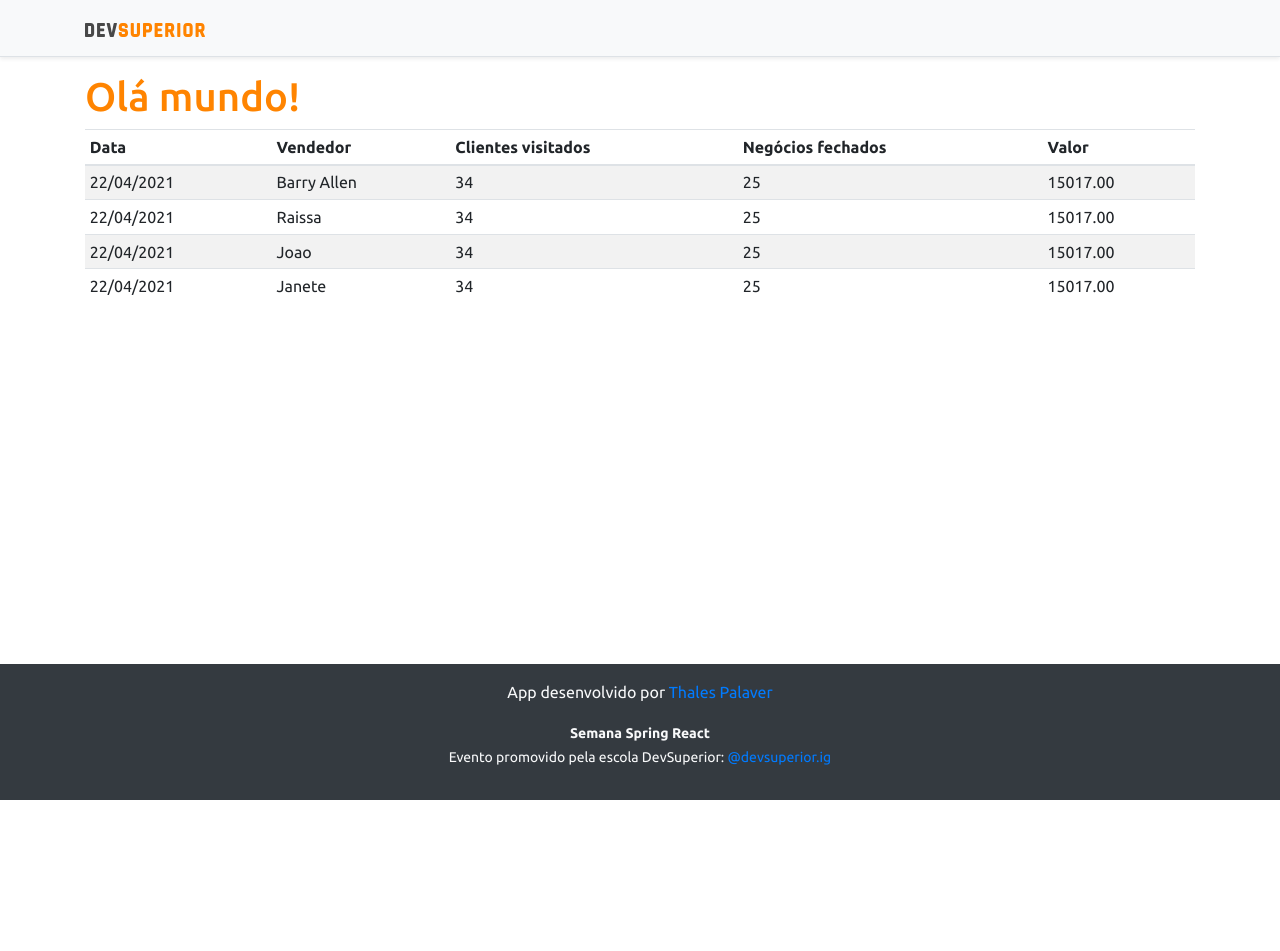
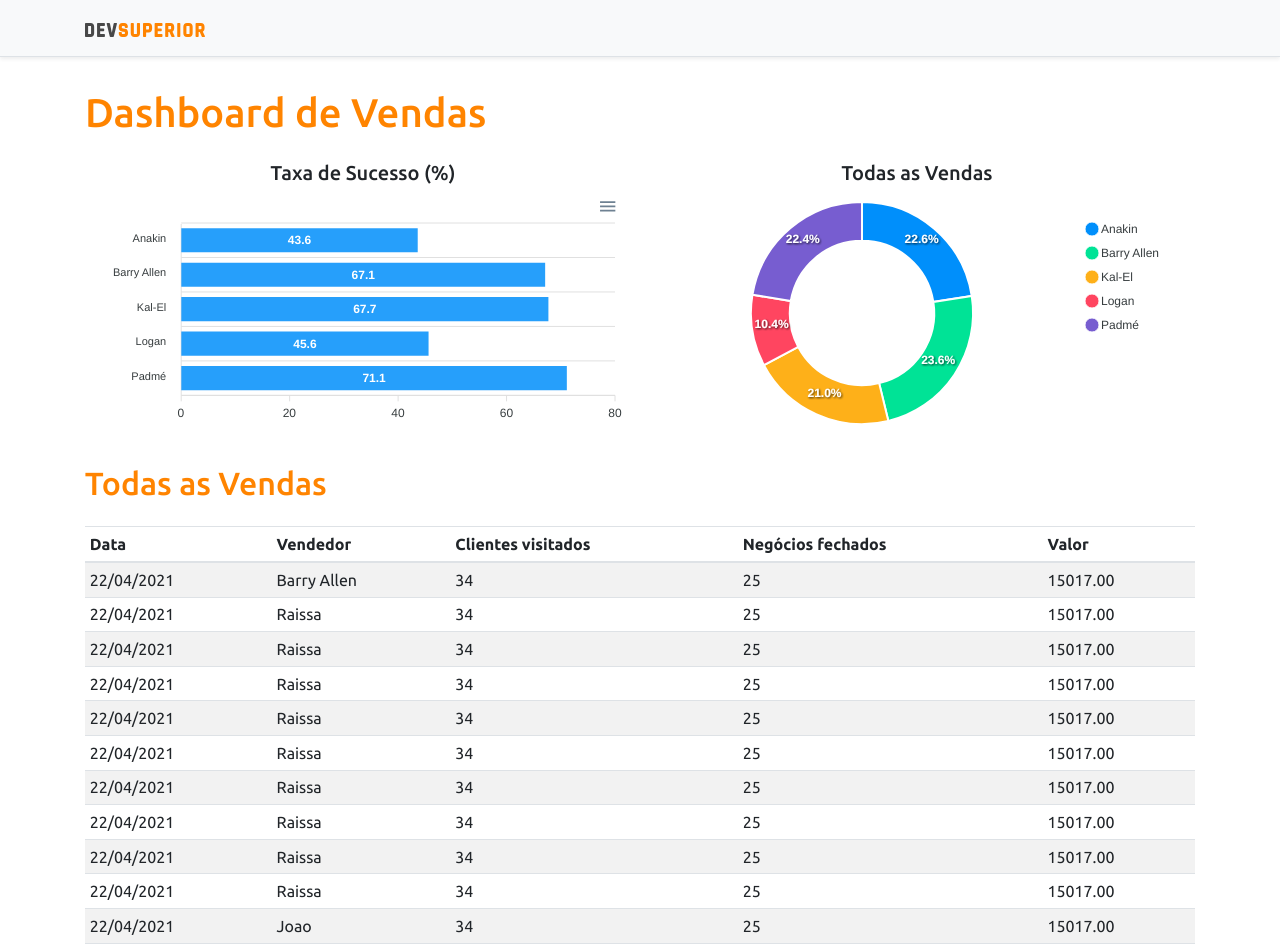
Before and after one commit to thalesep/projeto.oficial, a React (Create React App) app in the folder frontend/: page / in a window 1280 px wide. Shown: the top 951 px of the page. Before the commit the page ends 800 px from the top, so only its background shows below. Built offline with nearby package versions, Linux system fonts and the light colour scheme.

Commit message:
static charts

```diff
--- a/frontend/package.json
+++ b/frontend/package.json
@@ -12,10 +12,12 @@
     "@types/node": "^12.0.0",
     "@types/react": "^17.0.0",
     "@types/react-dom": "^17.0.0",
+    "apexcharts": "^3.26.1",
     "bootstrap": "^4.6.0",
     "jquery": "1.9.1",
     "popper.js": "^1.16.1",
     "react": "^17.0.2",
+    "react-apexcharts": "^1.3.9",
     "react-dom": "^17.0.2",
     "react-scripts": "4.0.3",
     "typescript": "^4.1.2",
--- a/frontend/src/App.tsx
+++ b/frontend/src/App.tsx
@@ -1,4 +1,6 @@
+import BarChart from "components/BarChart";
 import DataTable from "components/DataTable";
+import DonutChart from "components/DonutChart";
 import Footer from "components/Footer";
 import NavBAr from "components/NavBar";
 
@@ -7,7 +9,23 @@ function App() {
     <>
       <NavBAr />
       <div className="container">
-        <h1 className="text-primary">Olá mundo!</h1>
+        <h1 className="text-primary py-3">Dashboard de Vendas</h1>
+
+        <div className="row px-3">
+          <div className="col-sm-6">
+            <h5 className="text-center text secondary"> Taxa de Sucesso (%) </h5>
+            <BarChart />
+          </div>
+          <div className="col-sm-6">
+            <h5 className="text-center text secondary"> Todas as Vendas </h5>
+            <DonutChart />
+          </div>
+        </div>
+        <div className="py-3">
+          <h2 className="text-primary">Todas as Vendas</h2>
+
+        </div>
+
 
         <DataTable />
       </div>
--- /dev/null
+++ b/frontend/src/components/BarChart/index.tsx
@@ -0,0 +1,35 @@
+import Chart from "react-apexcharts";
+
+const BarChart = () => {
+    const options = {
+        plotOptions: {
+            bar: {
+                horizontal: true,
+            }
+        },
+    };
+
+    const mockData = {
+        labels: {
+            categories: ['Anakin', 'Barry Allen', 'Kal-El', 'Logan', 'Padmé']
+        },
+        series: [
+            {
+                name: "% Sucesso",
+                data: [43.6, 67.1, 67.7, 45.6, 71.1]
+            }
+        ]
+    };
+
+
+
+    return (
+        <Chart
+            options={{ ...options, xaxis: mockData.labels }}
+            series={mockData.series}
+            type="bar"
+            height="240"
+        />
+    );
+}
+export default BarChart;
--- a/frontend/src/components/DataTable/index.tsx
+++ b/frontend/src/components/DataTable/index.tsx
@@ -25,7 +25,55 @@ const DataTable = () => {
                         <td>34</td>
                         <td>25</td>
                         <td>15017.00</td>
-                    </tr>      <tr>
+                    </tr>     <tr>
+                        <td>22/04/2021</td>
+                        <td>Raissa</td>
+                        <td>34</td>
+                        <td>25</td>
+                        <td>15017.00</td>
+                    </tr>  <tr>
+                        <td>22/04/2021</td>
+                        <td>Raissa</td>
+                        <td>34</td>
+                        <td>25</td>
+                        <td>15017.00</td>
+                    </tr>  <tr>
+                        <td>22/04/2021</td>
+                        <td>Raissa</td>
+                        <td>34</td>
+                        <td>25</td>
+                        <td>15017.00</td>
+                    </tr>  <tr>
+                        <td>22/04/2021</td>
+                        <td>Raissa</td>
+                        <td>34</td>
+                        <td>25</td>
+                        <td>15017.00</td>
+                    </tr>  <tr>
+                        <td>22/04/2021</td>
+                        <td>Raissa</td>
+                        <td>34</td>
+                        <td>25</td>
+                        <td>15017.00</td>
+                    </tr>  <tr>
+                        <td>22/04/2021</td>
+                        <td>Raissa</td>
+                        <td>34</td>
+                        <td>25</td>
+                        <td>15017.00</td>
+                    </tr>  <tr>
+                        <td>22/04/2021</td>
+                        <td>Raissa</td>
+                        <td>34</td>
+                        <td>25</td>
+                        <td>15017.00</td>
+                    </tr>  <tr>
+                        <td>22/04/2021</td>
+                        <td>Raissa</td>
+                        <td>34</td>
+                        <td>25</td>
+                        <td>15017.00</td>
+                    </tr>   <tr>
                         <td>22/04/2021</td>
                         <td>Joao</td>
                         <td>34</td>
--- /dev/null
+++ b/frontend/src/components/DonutChart/index.tsx
@@ -0,0 +1,25 @@
+import Chart from "react-apexcharts";
+
+const DonutChart = () => {
+    const mockData = {
+        series: [477138, 499928, 444867, 220426, 473088],
+        labels: ['Anakin', 'Barry Allen', 'Kal-El', 'Logan', 'Padmé']
+    }
+
+    const options = {
+        legend: {
+            show: true
+        }
+    }
+
+
+    return (
+        <Chart
+            options={{ ...options, labels: mockData.labels }}
+            series={mockData.series}
+            type="donut"
+            height="240"
+        />
+    );
+}
+export default DonutChart;
```
Also changed, not shown: 1 other file (tests, documents, lock files or other folders).
